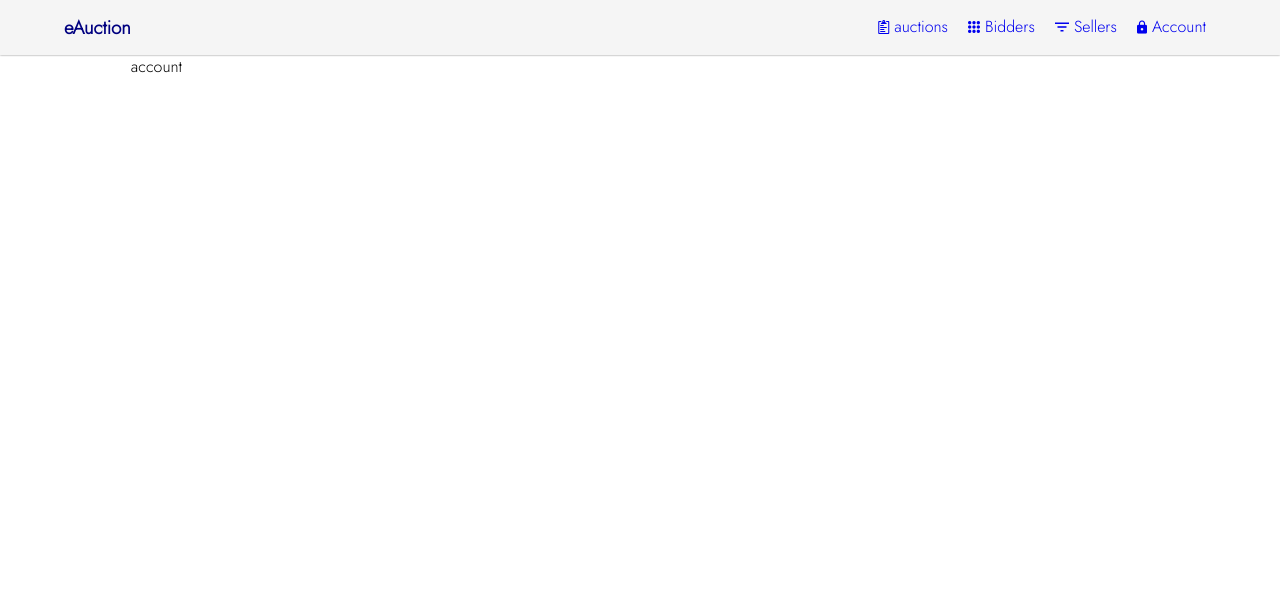
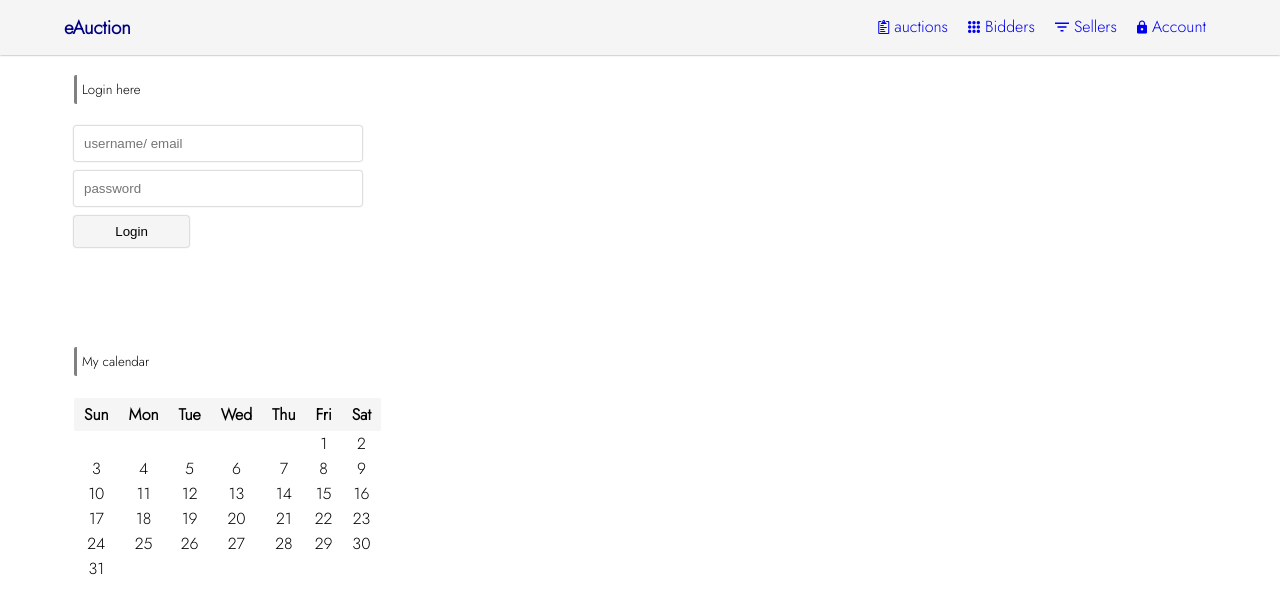
Before and after one commit to jeynetwork/eAuction, a React (Create React App) app in the folder client/: page /account in a window 1280 px wide. Shown: the top 614 px of the page. Built offline with nearby package versions, Linux system fonts and the light colour scheme.

Commit message:
=sideDivFirstCommit

```diff
--- a/client/package.json
+++ b/client/package.json
@@ -6,8 +6,10 @@
     "@testing-library/jest-dom": "^4.2.4",
     "@testing-library/react": "^9.5.0",
     "@testing-library/user-event": "^7.2.1",
+    "moment": "^2.25.3",
     "react": "^16.13.1",
     "react-dom": "^16.13.1",
+    "react-moment": "^0.9.7",
     "react-router-dom": "^5.1.2",
     "react-scripts": "3.4.1"
   },
--- a/client/src/App.css
+++ b/client/src/App.css
@@ -10,3 +10,9 @@ body {
   position: absolute;
   font-family: "Jost", sans-serif !important;
 }
+.App{
+  width: 90%!important;
+  height: 90%;
+  margin-left: 5%;
+  position: absolute;
+}
--- a/client/src/App.js
+++ b/client/src/App.js
@@ -1,9 +1,14 @@
 import React from "react";
 import "./App.css";
 import Header from "./components/Header";
+import SideDiv from "./components/SideDiv";
 
 function App() {
-  return <div className="App">auctions</div>;
+  return <div className="App">
+    <div className="centerDiv" >
+      <SideDiv/>
+    </div>
+  </div>;
 }
 
 export default App;
--- a/client/src/components/Account.js
+++ b/client/src/components/Account.js
@@ -1,7 +1,10 @@
 import React from "react";
+import SideDiv from "./SideDiv";
 
 function Account() {
-  return <div>account</div>;
+  return <div className="App" >
+    <SideDiv/>
+  </div>;
 }
 
 export default Account;
--- a/client/src/components/Bidders.js
+++ b/client/src/components/Bidders.js
@@ -1,7 +1,10 @@
 import React from "react";
+import SideDiv from "./SideDiv";
 
 function Bidders() {
-  return <div>bidders</div>;
+  return <div className="App">
+    <SideDiv/>
+  </div>;
 }
 
 export default Bidders;
--- /dev/null
+++ b/client/src/components/Calendar.js
@@ -0,0 +1,77 @@
+import React, { Component } from 'react';
+import moment from 'moment';
+import "../public/css/side.css";
+
+class Calendar extends Component {
+    state = {
+        dateObject:moment()
+    }
+    weekdayshort = moment.weekdaysShort();
+
+
+    firstDayOfMonth = ()=>{
+        let dateObject=this.state.dateObject;
+        let firstDay=moment(dateObject).startOf("month").format("d");
+        return firstDay;
+    }
+   render(){
+
+    let weekdayshortname = this.weekdayshort.map(day => {
+        return (
+          <th key={day} className="week-day">
+           {day}
+          </th>
+        );
+     });
+
+       let blank=[];
+       for(let i=0;i<this.firstDayOfMonth();i++){
+           blank.push(
+           <td className="calendar-day empty" >{}</td>
+           )
+       }
+
+       let daysInMonth = [];
+       for(let d=1;d<=moment(this.state.dateObject).daysInMonth();d++){
+           daysInMonth.push(
+           <td key={d} className="calendar-day" >
+               {d}
+           </td>
+           )
+       }
+
+       let totalSlots = [...blank, ...daysInMonth];
+       let rows = [];
+       let cells = [];
+
+       totalSlots.forEach((row, i) => {
+        if (i % 7 !== 0) {
+          cells.push(row); // if index not equal 7 that means not go to next week
+        } else {
+          rows.push(cells); // when reach next week we contain all td in last week to rows
+          cells = []; // empty container
+          cells.push(row); // in current loop we still push current row to new container
+        }
+        if (i === totalSlots.length - 1) { // when end loop we add remain date
+          rows.push(cells);
+        }
+      });
+
+      let daysinmonth = rows.map((d, i) => {
+        return <tr>{d}</tr>;
+      });
+
+    return (
+        <div>
+                        <table cellSpacing="0" className="calendar-day">
+            <thead>
+              <tr>{weekdayshortname}</tr>
+            </thead>
+            <tbody>{daysinmonth}</tbody>
+          </table>
+        </div>
+    )
+   }
+}
+
+export default Calendar
--- a/client/src/components/Sellers.js
+++ b/client/src/components/Sellers.js
@@ -1,7 +1,10 @@
 import React from "react";
+import SideDiv from "./SideDiv";
 
 function Sellers() {
-  return <div>Sellers</div>;
+  return <div className="App" >
+    <SideDiv/>
+  </div>;
 }
 
 export default Sellers;
--- /dev/null
+++ b/client/src/components/SideDiv.js
@@ -0,0 +1,28 @@
+import React, {Component} from 'react';
+import "../public/css/side.css";
+import Calendar from './Calendar';
+
+class SideDiv extends Component {
+    render(){
+        return (
+            <div className="sideDiv" >
+                <div className="loginForm" >
+                    <h5>Login here</h5>
+                    <form>
+                        <input type="text" placeholder="username/ email"/>
+                        <input type="password" placeholder="password"/>
+                        <button type="button">
+                            Login
+                        </button>
+                    </form>
+                </div>
+                <div className="calendar" >
+                    <h5>My calendar</h5>
+                    <Calendar/>
+                </div>
+            </div>
+        )
+    }
+}
+
+export default SideDiv
--- /dev/null
+++ b/client/src/public/css/side.css
@@ -0,0 +1,72 @@
+.sideDiv{
+    width: 25%;
+    padding:5px;
+    height: 100%;
+    float: left;
+    position: absolute;
+}
+.loginForm,.calendar{
+    width: 100%;
+    height: 35%;
+    padding:5px;
+    margin-top: 10px;
+    border-radius: 3px;
+}
+.sideDiv h5{
+    border-left: solid medium gray;
+    padding:5px;
+    border-radius: 2px;
+    font-weight: normal;
+    text-align: left;
+    margin-top: 0px;
+}
+.loginForm form{
+    width: 100%;
+    height: auto;
+    margin-top: 0px;
+}
+.loginForm form input{
+    width: 93%;
+    padding:10px;
+    border:none;
+    box-shadow: 0 0 2px gray;
+    margin-top: 10px;
+    border-radius: 2px;
+}
+.loginForm form input:first-child{
+    margin-top: 0px!important;
+}
+.loginForm form button{
+    margin-top: 10px;
+    padding:8px;
+    width: 40%;
+    border-radius: 2px;
+    background: whitesmoke;
+    box-shadow: 0 0 2px gray;
+    border:none;
+}
+
+
+
+
+/* calendar */
+.week-day{
+    padding-left: 10px;
+    padding-right: 10px;
+    background: whitesmoke;
+    padding-top: 5px;
+    padding-bottom: 5px;
+}
+.week-day:last-child{
+    border-top-right-radius: 2px;
+    border-bottom-right-radius: 2px;
+}
+.week-day:first-child{
+    border-top-left-radius: 2px;
+    border-bottom-left-radius: 2px;
+}
+.calendar-day{
+    text-align: center;
+}
+.empty{
+}
```
Also changed, not shown: 1 other file (tests, documents, lock files or other folders).
